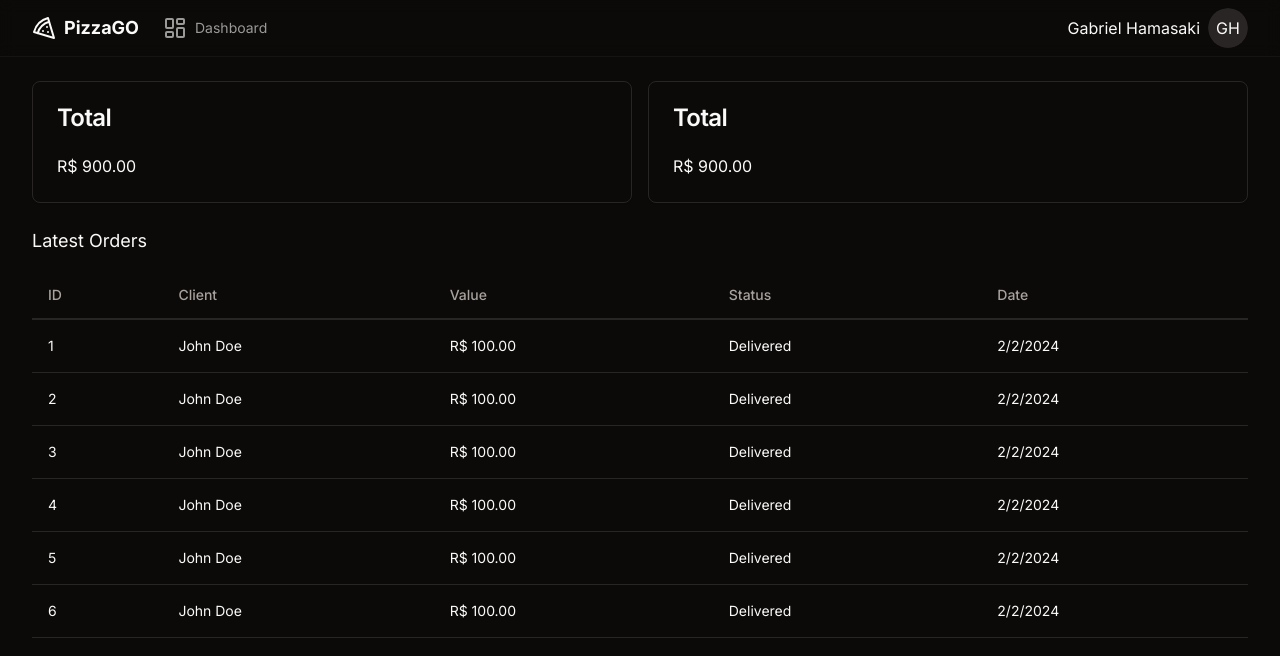
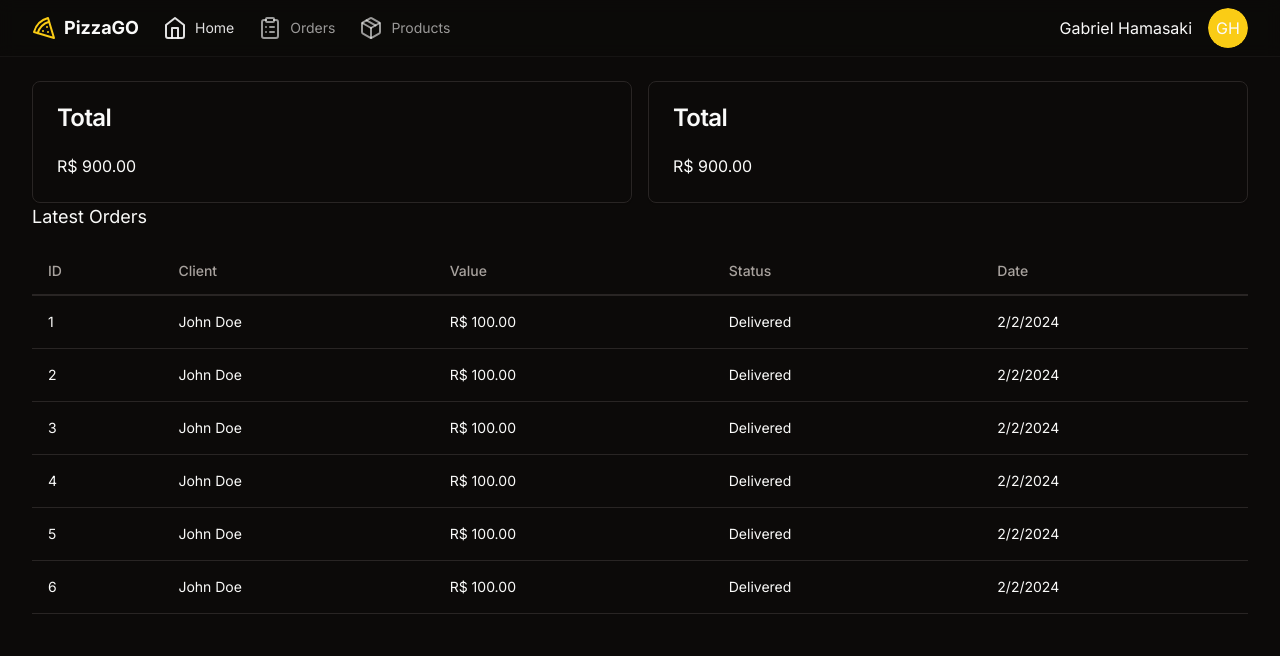
Before and after one commit to gabehamasaki/pizza-go, a Next.js app: page / in a window 1280 px wide. Shown: the top 656 px of the page. Built offline with nearby package versions, Linux system fonts and the light colour scheme.

Commit message:
add: rotas

```diff
--- a/src/app/layout.tsx
+++ b/src/app/layout.tsx
@@ -8,7 +8,10 @@ import { Toaster } from '@/components/ui/sonner'
 const inter = Inter({ subsets: ['latin'] })
 
 export const metadata: Metadata = {
-  title: 'Create Next App',
+  title: {
+    default: 'PizzaGO',
+    template: '%s - PizzaGO',
+  },
   description: 'Generated by create next app',
 }
 
@@ -21,7 +24,9 @@ export default function RootLayout({
     <html lang="en">
       <body className={cn(inter.className, 'dark')}>
         <Header />
-        {children}
+        <main className="flex-1">
+          <div className="container relative py-6">{children}</div>
+        </main>
         <Toaster richColors />
       </body>
     </html>
--- /dev/null
+++ b/src/app/orders/page.tsx
@@ -0,0 +1,3 @@
+export default function Orders() {
+  return <h1>Orders</h1>
+}
--- a/src/app/page.tsx
+++ b/src/app/page.tsx
@@ -11,9 +11,8 @@ import {
 
 export default function Home() {
   return (
-    <main className="flex-1">
-      <div className="container relative">
-        <div className="flex gap-4 py-6">
+    <div>
+      <div className="flex gap-4">
         <Card className="w-full">
           <CardHeader>
             <CardTitle>Total</CardTitle>
@@ -61,6 +60,5 @@ export default function Home() {
         </ScrollArea>
       </div>
     </div>
-    </main>
   )
 }
--- /dev/null
+++ b/src/app/products/page.tsx
@@ -0,0 +1,3 @@
+export default function Products() {
+  return <h1>Products</h1>
+}
--- /dev/null
+++ b/src/components/Header/Navigation/index.tsx
@@ -0,0 +1,48 @@
+'use client'
+import { cn } from '@/lib/utils'
+import { Home, ClipboardList, Package } from 'lucide-react'
+import { usePathname } from 'next/navigation'
+
+export default function Navigation() {
+  const pathname = usePathname()
+  return (
+    <nav className="flex items-center gap-6 text-sm">
+      <a
+        href="/"
+        className={cn(
+          'flex items-center gap-2 transition-colors hover:text-foreground/90 text-foreground/60',
+          {
+            'text-foreground/90': pathname === '/',
+          },
+        )}
+      >
+        <Home />
+        Home
+      </a>
+      <a
+        href="/orders"
+        className={cn(
+          'flex items-center gap-2 transition-colors hover:text-foreground/90 text-foreground/60',
+          {
+            'text-foreground/90': pathname === '/orders',
+          },
+        )}
+      >
+        <ClipboardList />
+        Orders
+      </a>
+      <a
+        href="/products"
+        className={cn(
+          'flex items-center gap-2 transition-colors hover:text-foreground/90 text-foreground/60',
+          {
+            'text-foreground/90': pathname === '/products',
+          },
+        )}
+      >
+        <Package />
+        Products
+      </a>
+    </nav>
+  )
+}
--- a/src/components/Header/index.tsx
+++ b/src/components/Header/index.tsx
@@ -1,5 +1,6 @@
-import { LayoutDashboard, Pizza } from 'lucide-react'
+import { Pizza } from 'lucide-react'
 import { Avatar, AvatarFallback } from '../ui/avatar'
+import Navigation from './Navigation'
 
 export default function Header() {
   return (
@@ -7,23 +8,15 @@ export default function Header() {
       <div className="container flex h-14 max-w-screen-2xl items-center">
         <div className="mr-4 hidden md:flex">
           <a href="/" className="mr-6 flex items-center space-x-2">
-            <Pizza />
+            <Pizza className="text-primary" />
             <span className="font-bold text-lg">PizzaGO</span>
           </a>
-          <nav className="flex items-center gap-6 text-sm">
-            <a
-              href="/dashboard"
-              className="flex items-center gap-2 transition-colors hover:text-foreground/90 text-foreground/60"
-            >
-              <LayoutDashboard />
-              Dashboard
-            </a>
-          </nav>
+          <Navigation />
         </div>
-        <div className="flex flex-1 items-center justify-between space-x-2 md:justify-end">
+        <div className="flex flex-1 items-center justify-between space-x-4 md:justify-end">
           <span>Gabriel Hamasaki</span>
           <Avatar>
-            <AvatarFallback>GH</AvatarFallback>
+            <AvatarFallback className="bg-primary">GH</AvatarFallback>
           </Avatar>
         </div>
       </div>
```
Lines whose indentation alone changed are shown as unchanged.
